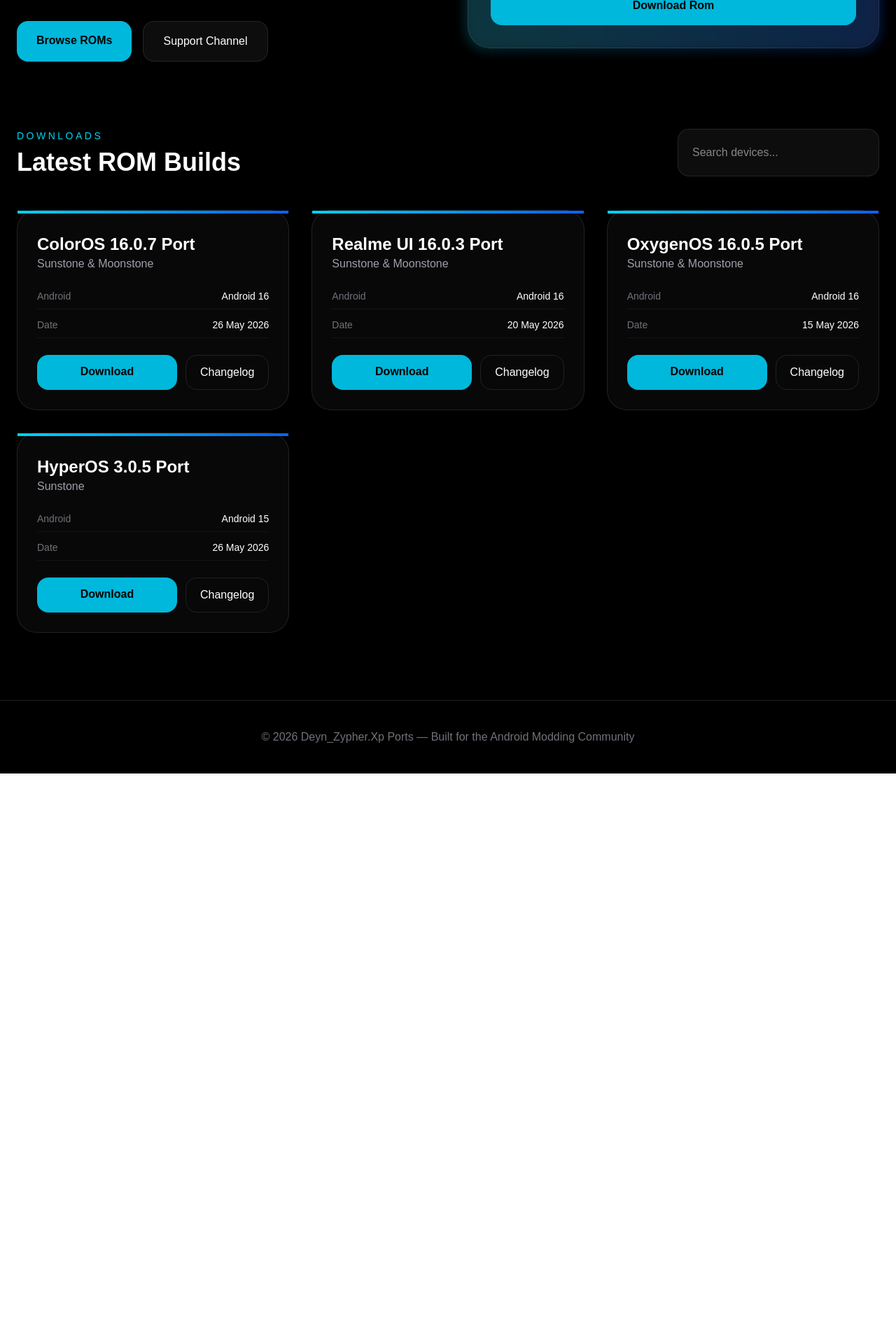
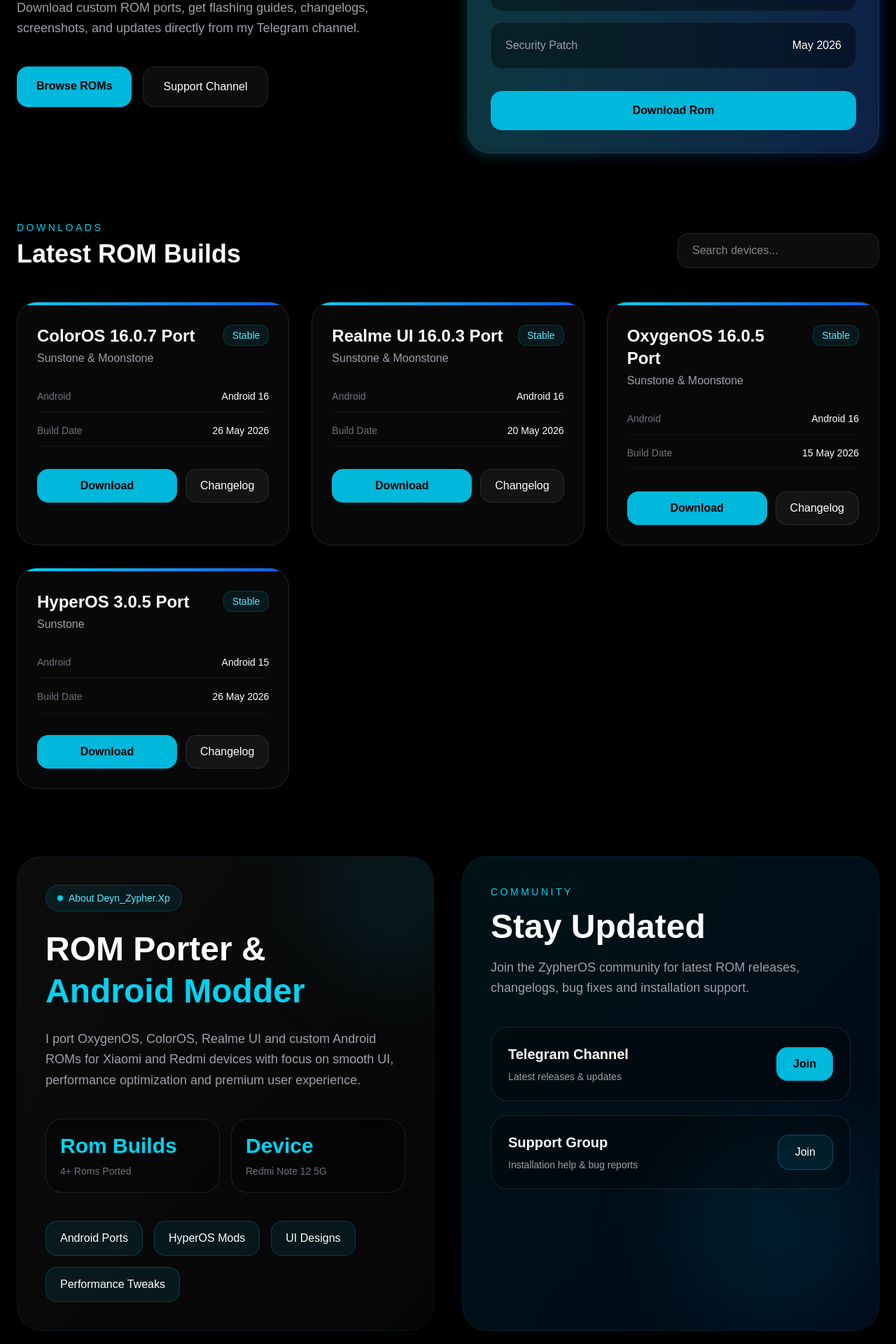
Before and after one commit to DeynZypher-Xp/ZypherOS-Website, a Next.js app: page / in a window 1280 px wide. Shown: the part 580-2500 px from the top of the page at 70% size. Before the commit the page ends 1685 px from the top, so only its background shows below. Built offline with nearby package versions, Linux system fonts and the light colour scheme.

Commit message:
update website

```diff
--- a/app/page.tsx
+++ b/app/page.tsx
@@ -35,99 +35,100 @@
   ];
 
   return (
-    <div className="min-h-screen bg-black text-white overflow-x-hidden">
-
-      {/* Background */}
+    <div className="min-h-screen bg-black text-white overflow-hidden">
+      {/* Background Glow */}
       <div className="absolute inset-0 bg-[radial-gradient(circle_at_top,rgba(0,140,255,0.18),transparent_35%)] pointer-events-none"></div>
 
-      {/* NAVBAR */}
-      <header className="sticky top-0 z-50 backdrop-blur-xl border-b border-white/10 bg-black/50">
-        <div className="max-w-7xl mx-auto px-4 sm:px-6 py-4 sm:py-6 flex flex-col lg:flex-row items-center justify-between gap-4">
+     {/* Navbar */}
+<header className="sticky top-0 z-50 backdrop-blur-xl border-b border-white/10 bg-black/50">
+  <div className="max-w-7xl mx-auto px-6 py-6 flex items-center justify-between">
 
-          <div className="flex items-center gap-4 sm:gap-6">
+    <div className="flex items-center gap-6">
+      <div className="relative">
+        <div className="absolute inset-0 rounded-full bg-cyan-500/20 blur-xl"></div>
 
-            {/* LOGO (UNCHANGED) */}
-            <div className="relative">
-              <div className="absolute inset-0 rounded-full bg-cyan-500/20 blur-xl"></div>
+        <img
+          src="/Logo.jpg"
+          alt="ZypherOS Logo"
+          className="relative w-24 h-24 rounded-full object-cover"
+        />
+      </div>
 
-              <img
-                src="/Logo.jpg"
-                alt="ZypherOS Logo"
-                className="relative w-16 h-16 sm:w-24 sm:h-24 rounded-full object-cover"
-              />
-            </div>
+      <div>
+        <h1 className="text-4xl font-bold tracking-tight">
+          ZypherOS Ports
+        </h1>
 
-            <div>
-              <h1 className="text-2xl sm:text-4xl font-bold tracking-tight">
-                ZypherOS Ports
-              </h1>
+        <p className="text-zinc-400 text-lg mt-1">
+          Custom ROM Ports & Projects
+        </p>
+      </div>
+    </div>
 
-              <p className="text-zinc-400 text-sm sm:text-lg mt-1">
-                Custom ROM Ports & Projects
-              </p>
-            </div>
+   <div className="flex items-center gap-4">
+  <a
+    href="https://t.me/Deyn_Zypher"
+    className="px-6 py-3 rounded-2xl bg-cyan-500/10 border border-cyan-400/30 hover:bg-cyan-500/20 transition"
+  >
+    Telegram Channel
+  </a>
 
-          </div>
+  <a
+    href="https://t.me/Deyn_Zypher"
+    className="px-6 py-3 rounded-2xl bg-cyan-500/10 border border-cyan-400/30 hover:bg-cyan-500/20 transition"
+  >
+    Telegram Support
+  </a>
+</div>
 
-          <div className="flex flex-col sm:flex-row gap-3 sm:gap-4">
-            <a className="px-6 py-3 rounded-2xl bg-cyan-500/10 border border-cyan-400/30 hover:bg-cyan-500/20 transition text-center">
-              Telegram Channel
-            </a>
+  </div>
+</header>
 
-            <a className="px-6 py-3 rounded-2xl bg-cyan-500/10 border border-cyan-400/30 hover:bg-cyan-500/20 transition text-center">
-              Telegram Support
-            </a>
-          </div>
-
-        </div>
-      </header>
-
-      {/* HERO */}
-      <section className="relative py-16 sm:py-24 px-6">
-        <div className="max-w-7xl mx-auto grid grid-cols-1 lg:grid-cols-2 gap-10 lg:gap-14 items-center">
-
+      {/* Hero */}
+      <section className="relative py-24 px-6">
+        <div className="max-w-7xl mx-auto grid lg:grid-cols-2 gap-14 items-center">
           <div>
-
             <div className="inline-flex items-center gap-2 px-4 py-2 rounded-full border border-cyan-500/30 bg-cyan-500/10 text-cyan-300 mb-6">
               <span className="w-2 h-2 rounded-full bg-cyan-400 animate-pulse"></span>
               Experience The Ports Roms
             </div>
 
-            <h1 className="text-3xl sm:text-5xl md:text-7xl font-black leading-tight">
+            <h1 className="text-5xl md:text-7xl font-black leading-tight">
               Deyn Zypher.Xp
               <span className="block text-cyan-400">Port Roms</span>
             </h1>
 
-            <p className="mt-6 text-base sm:text-lg text-zinc-400 max-w-xl leading-relaxed">
+            <p className="mt-6 text-lg text-zinc-400 max-w-xl leading-relaxed">
               Download custom ROM ports, get flashing guides, changelogs,
               screenshots, and updates directly from my Telegram channel.
             </p>
 
-            <div className="mt-10 flex flex-col sm:flex-row gap-4">
-              <a href="#downloads" className="px-7 py-4 rounded-2xl bg-cyan-500 text-black font-semibold text-center">
+            <div className="mt-10 flex flex-wrap gap-4">
+              <a
+                href="#downloads"
+                className="px-7 py-4 rounded-2xl bg-cyan-500 text-black font-semibold hover:scale-105 transition"
+              >
                 Browse ROMs
               </a>
 
-              <a className="px-7 py-4 rounded-2xl border border-white/10 bg-white/5 text-center">
+              <a
+                href="https://t.me/ZypherOS_Support"
+                className="px-7 py-4 rounded-2xl border border-white/10 bg-white/5 hover:bg-white/10 transition"
+              >
                 Support Channel
               </a>
             </div>
-
           </div>
 
-          {/* RIGHT CARD (LATEST RELEASE KEPT FULL) */}
-          <div className="relative mt-6 lg:mt-0">
-
+          {/* Right Card */}
+          <div className="relative">
             <div className="absolute -inset-1 bg-gradient-to-r from-cyan-500 to-blue-600 rounded-[32px] blur opacity-25"></div>
 
-            <div className="relative rounded-[32px] border border-white/10 bg-white/5 backdrop-blur-2xl p-6 sm:p-8 shadow-2xl">
-
-              <div className="flex flex-col sm:flex-row justify-between gap-4 mb-8">
+            <div className="relative rounded-[32px] border border-white/10 bg-white/5 backdrop-blur-2xl p-8 shadow-2xl">
+              <div className="flex items-center justify-between mb-8">
                 <div>
                   <p className="text-zinc-400 text-sm">Latest Release</p>
-                  <h2 className="text-2xl sm:text-3xl font-bold mt-1">
-                    ColorOS 16.1
-                  </h2>
+                  <h2 className="text-3xl font-bold mt-1">ColorOS 16.1</h2>
                 </div>
 
                 <div className="px-4 py-2 rounded-xl bg-green-500/20 border border-green-400/20 text-green-300 text-sm">
@@ -135,114 +136,261 @@
                 </div>
               </div>
 
-              {/* KEEP YOUR DETAILS */}
-              <div className="space-y-3 text-sm">
-
-                <div className="flex justify-between border-b border-white/5 pb-2">
+              <div className="space-y-4">
+                <div className="rounded-2xl bg-black/40 border border-white/5 p-5 flex justify-between">
                   <span className="text-zinc-400">Device</span>
                   <span>Stone</span>
                 </div>
 
-                <div className="flex justify-between border-b border-white/5 pb-2">
+                <div className="rounded-2xl bg-black/40 border border-white/5 p-5 flex justify-between">
                   <span className="text-zinc-400">Android Version</span>
                   <span>16</span>
                 </div>
 
-                <div className="flex justify-between border-b border-white/5 pb-2">
+                <div className="rounded-2xl bg-black/40 border border-white/5 p-5 flex justify-between">
                   <span className="text-zinc-400">Kernel</span>
                   <span>Sawit 1.0.1</span>
                 </div>
 
-                <div className="flex justify-between border-b border-white/5 pb-2">
+                <div className="rounded-2xl bg-black/40 border border-white/5 p-5 flex justify-between">
                   <span className="text-zinc-400">Security Patch</span>
                   <span>May 2026</span>
                 </div>
-
               </div>
 
-              <button className="w-full mt-6 py-4 rounded-2xl bg-cyan-500 text-black font-bold">
+              <button className="w-full mt-8 py-4 rounded-2xl bg-cyan-500 text-black font-bold hover:scale-[1.02] transition">
                 <a href="https://pixeldrain.com/u/hyADNivF">Download Rom</a>
               </button>
-
             </div>
           </div>
-
         </div>
       </section>
 
-      {/* DOWNLOADS (FIXED ONLY RESPONSIVE GRID) */}
+      {/* Downloads */}
       <section id="downloads" className="px-6 pb-24">
         <div className="max-w-7xl mx-auto">
-
-          <div className="flex flex-col sm:flex-row justify-between gap-4 mb-12">
-
+          <div className="flex items-end justify-between mb-12 flex-wrap gap-4">
             <div>
               <p className="text-cyan-400 uppercase tracking-[0.25em] text-sm">
                 Downloads
               </p>
-              <h2 className="text-3xl sm:text-4xl font-bold mt-2">
-                Latest ROM Builds
-              </h2>
+              <h2 className="text-4xl font-bold mt-2">Latest ROM Builds</h2>
             </div>
 
             <input
               placeholder="Search devices..."
-              className="px-5 py-3 rounded-2xl bg-white/5 border border-white/10 w-full sm:w-72"
+              className="px-5 py-3 rounded-2xl bg-white/5 border border-white/10 outline-none w-72"
             />
-
           </div>
 
-          <div className="grid grid-cols-1 md:grid-cols-2 xl:grid-cols-3 gap-6 sm:gap-8">
-
-            {roms.map((rom, i) => (
-              <div key={i} className="rounded-[28px] border border-white/10 bg-white/[0.03]">
-
+          <div className="grid md:grid-cols-2 xl:grid-cols-3 gap-8">
+            {roms.map((rom, index) => (
+              <div
+                key={index}
+                className="group rounded-[28px] border border-white/10 bg-white/[0.03] hover:bg-white/[0.06] transition overflow-hidden"
+              >
                 <div className="h-1 bg-gradient-to-r from-cyan-400 to-blue-600"></div>
 
-                <div className="p-6 sm:p-7">
+                <div className="p-7">
+                  <div className="flex justify-between items-start gap-4">
+                    <div>
+                      <h3 className="text-2xl font-bold">{rom.rom}</h3>
+                      <p className="text-zinc-400 mt-1">{rom.device}</p>
+                    </div>
 
-                  <h3 className="text-xl sm:text-2xl font-bold">{rom.rom}</h3>
-                  <p className="text-zinc-400">{rom.device}</p>
+                    <div className="px-3 py-1 rounded-xl bg-cyan-500/10 border border-cyan-500/20 text-cyan-300 text-sm">
+                      {rom.status}
+                    </div>
+                  </div>
 
-                  <div className="mt-6 space-y-3 text-sm">
-
-                    <div className="flex justify-between border-b border-white/5 pb-2">
+                  <div className="mt-8 space-y-4 text-sm">
+                    <div className="flex justify-between border-b border-white/5 pb-3">
                       <span className="text-zinc-500">Android</span>
                       <span>{rom.android}</span>
                     </div>
 
-                    <div className="flex justify-between border-b border-white/5 pb-2">
-                      <span className="text-zinc-500">Date</span>
+                    <div className="flex justify-between border-b border-white/5 pb-3">
+                      <span className="text-zinc-500">Build Date</span>
                       <span>{rom.date}</span>
                     </div>
-
                   </div>
 
-                  <div className="mt-6 flex flex-col sm:flex-row gap-3">
-
-                    <a href={rom.link} className="flex-1 text-center py-3 rounded-2xl bg-cyan-500 text-black font-semibold">
+                  <div className="mt-8 flex gap-3">
+                    <a
+                      href={rom.link}
+                      className="flex-1 text-center py-3 rounded-2xl bg-cyan-500 text-black font-semibold hover:scale-105 transition"
+                    >
                       Download
                     </a>
 
-                    <button className="px-5 py-3 rounded-2xl border border-white/10">
+                    <button className="px-5 rounded-2xl border border-white/10 bg-white/5 hover:bg-white/10 transition">
                       Changelog
                     </button>
-
                   </div>
-
                 </div>
-
               </div>
             ))}
+          </div>
+        </div>
+      </section>
+
+     {/* About */}
+<section className="px-6 pb-24">
+  <div className="max-w-7xl mx-auto grid lg:grid-cols-2 gap-10">
+
+    {/* About Card */}
+    <div className="relative overflow-hidden rounded-[36px] border border-cyan-500/10 bg-gradient-to-br from-white/[0.05] to-white/[0.02] p-10 backdrop-blur-2xl">
+
+      {/* Glow */}
+      <div className="absolute -top-20 -right-20 w-64 h-64 bg-cyan-500/10 blur-3xl rounded-full"></div>
+
+      <div className="relative z-10">
+
+        <div className="inline-flex items-center gap-2 px-4 py-2 rounded-full border border-cyan-400/20 bg-cyan-500/10 text-cyan-300 text-sm">
+          <div className="w-2 h-2 rounded-full bg-cyan-400 animate-pulse"></div>
+          About Deyn_Zypher.Xp
+        </div>
+
+        <h2 className="text-5xl font-black mt-6 leading-tight">
+          ROM Porter &
+          <span className="block text-cyan-400">
+            Android Modder
+          </span>
+        </h2>
+
+        <p className="mt-6 text-zinc-400 leading-relaxed text-lg">
+          I port OxygenOS, ColorOS, Realme UI and custom Android ROMs
+          for Xiaomi and Redmi devices with focus on smooth UI,
+          performance optimization and premium user experience.
+        </p>
+
+        {/* Stats */}
+        <div className="grid grid-cols-2 gap-4 mt-10">
+
+          <div className="rounded-3xl border border-white/10 bg-black/30 p-5">
+            <h3 className="text-3xl font-bold text-cyan-400">
+              Rom Builds
+            </h3>
+
+            <p className="text-zinc-500 mt-2 text-sm">
+              4+ Roms Ported
+            </p>
+          </div>
+
+          <div className="rounded-3xl border border-white/10 bg-black/30 p-5">
+            <h3 className="text-3xl font-bold text-cyan-400">
+              Device
+            </h3>
+
+            <p className="text-zinc-500 mt-2 text-sm">
+              Redmi Note 12 5G
+            </p>
+          </div>
+
+        </div>
+
+        {/* Tags */}
+        <div className="mt-10 flex flex-wrap gap-4">
+
+          <div className="px-5 py-3 rounded-2xl bg-cyan-500/10 border border-cyan-400/20 hover:bg-cyan-500/20 transition">
+            Android Ports
+          </div>
+
+          <div className="px-5 py-3 rounded-2xl bg-cyan-500/10 border border-cyan-400/20 hover:bg-cyan-500/20 transition">
+            HyperOS Mods
+          </div>
+
+          <div className="px-5 py-3 rounded-2xl bg-cyan-500/10 border border-cyan-400/20 hover:bg-cyan-500/20 transition">
+            UI Designs
+          </div>
+
+          <div className="px-5 py-3 rounded-2xl bg-cyan-500/10 border border-cyan-400/20 hover:bg-cyan-500/20 transition">
+            Performance Tweaks
+          </div>
+
+        </div>
+
+      </div>
+    </div>
+
+    {/* Community Card */}
+    <div className="relative overflow-hidden rounded-[36px] border border-cyan-500/10 bg-gradient-to-br from-cyan-500/10 to-blue-600/10 p-10 backdrop-blur-2xl">
+
+      {/* Glow */}
+      <div className="absolute bottom-0 right-0 w-72 h-72 bg-cyan-500/10 blur-3xl rounded-full"></div>
+
+      <div className="relative z-10">
+
+        <p className="text-cyan-400 uppercase tracking-[0.25em] text-sm">
+          Community
+        </p>
+
+        <h2 className="text-5xl font-black mt-4">
+          Stay Updated
+        </h2>
+
+        <p className="mt-5 text-zinc-400 text-lg leading-relaxed">
+          Join the ZypherOS community for latest ROM releases,
+          changelogs, bug fixes and installation support.
+        </p>
+
+        <div className="mt-10 space-y-5">
+
+          <div className="group rounded-3xl bg-black/30 border border-white/10 p-6 flex justify-between items-center hover:border-cyan-400/30 transition">
+
+            <div>
+              <h3 className="text-xl font-semibold">
+                Telegram Channel
+              </h3>
+
+              <p className="text-zinc-400 text-sm mt-2">
+                Latest releases & updates
+              </p>
+            </div>
+
+            <a
+              href="https://t.me/ZypherOS_Updates"
+              className="px-6 py-3 rounded-2xl bg-cyan-500 text-black font-bold hover:scale-105 transition"
+            >
+              Join
+            </a>
+
+          </div>
+
+          <div className="group rounded-3xl bg-black/30 border border-white/10 p-6 flex justify-between items-center hover:border-cyan-400/30 transition">
+
+            <div>
+              <h3 className="text-xl font-semibold">
+                Support Group
+              </h3>
+
+              <p className="text-zinc-400 text-sm mt-2">
+                Installation help & bug reports
+              </p>
+            </div>
+
+            <a
+              href="https://t.me/ZypherOS_Support"
+              className="px-6 py-3 rounded-2xl border border-cyan-400/30 bg-cyan-500/10 hover:bg-cyan-500/20 transition"
+            >
+              Join
+            </a>
 
           </div>
 
         </div>
+
+      </div>
+    </div>
+
+  </div>
       </section>
 
-      {/* FOOTER */}
-      <footer className="border-t border-white/10 py-10 text-center text-zinc-500">
-        © 2026 Deyn_Zypher.Xp Ports — Built for the Android Modding Community
+      {/* Footer */}
+      <footer className="border-t border-white/10 py-10 px-6 text-center text-zinc-500">
+        <p>
+          © 2026 Deyn_Zypher.Xp Ports — Built for the Android Modding Community
+        </p>
       </footer>
 
     </div>
```
